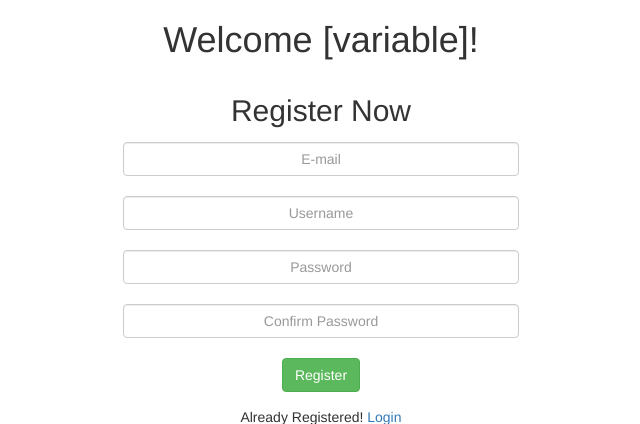
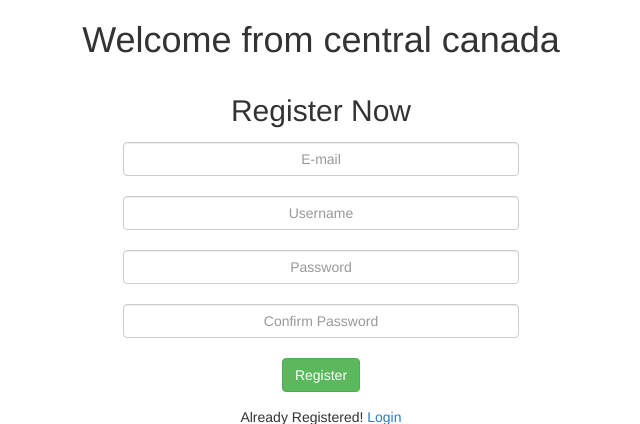
Before and after one commit to shridhrrc/priv-log-central-canada, a Node server app: page / in a window 1280 px wide. Shown: the top 424 px of the page, without its empty margins (319-959 px from the left). Run offline with Node 20, Linux system fonts and the light colour scheme; some libraries are stand-ins or nearby versions.

Commit message:
Update index.ejs

```diff
--- a/views/index.ejs
+++ b/views/index.ejs
@@ -7,7 +7,7 @@
 	</script>
 	<script src="https://maxcdn.bootstrapcdn.com/bootstrap/3.3.7/js/bootstrap.min.js"></script>
 	<link rel="stylesheet" href="./css/main.css">
-	<h1>Welcome [variable]!</h1>
+	<h1>Welcome from central canada </h1>
 
 
 	<script type="text/javascript">
```
